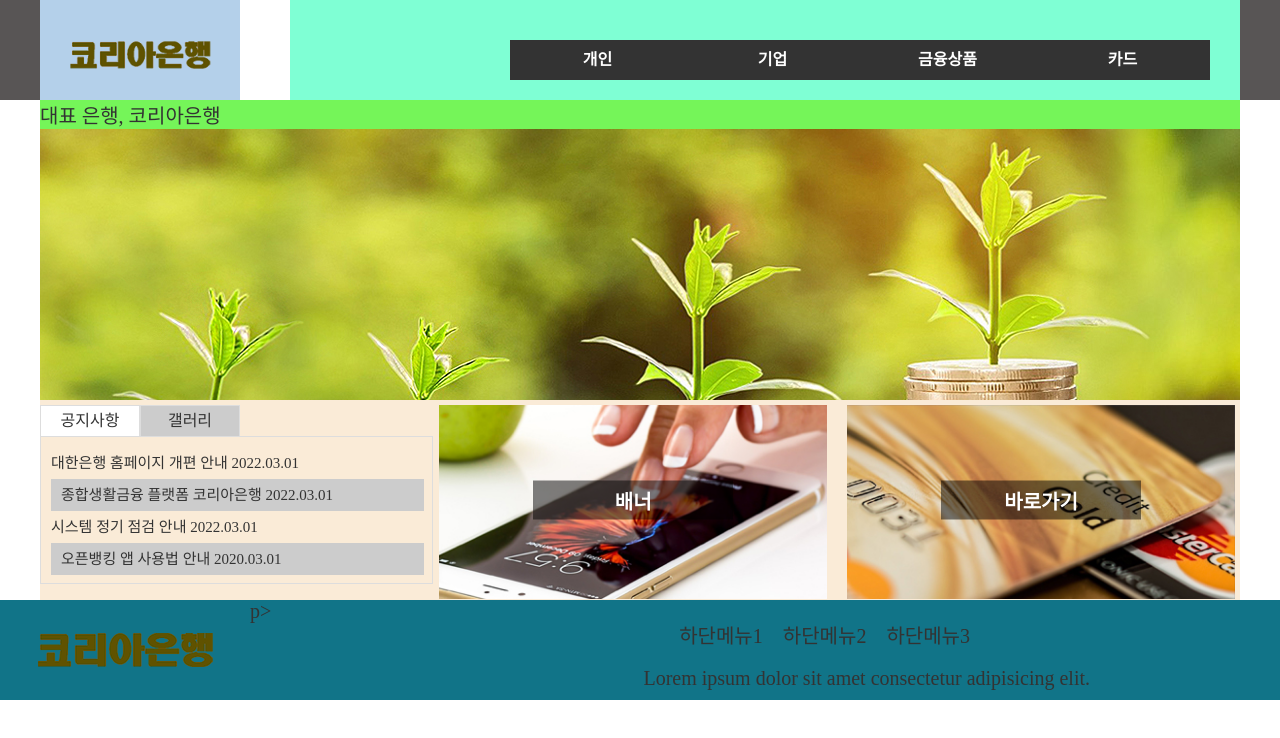
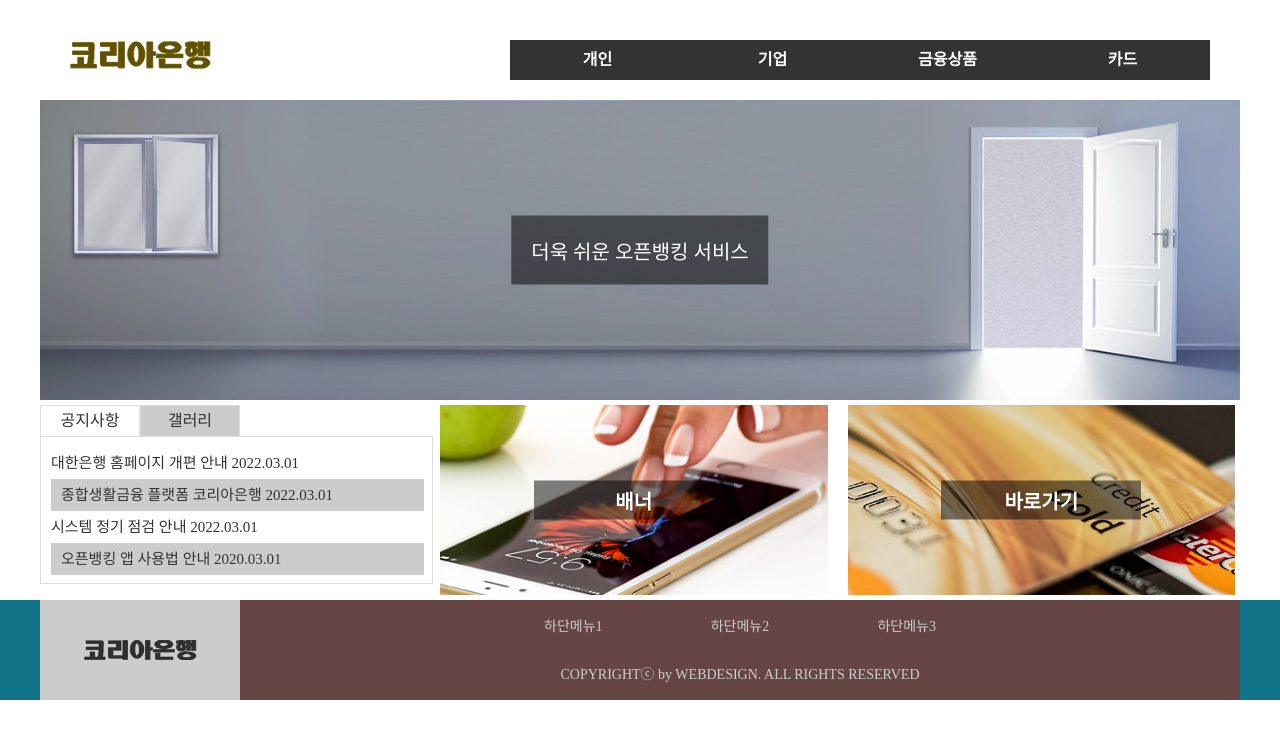
Before and after one commit to jubong2/koreabank, a plain HTML site: page index.html in a window 1280 px wide. Drawn offline with Linux system fonts and the light colour scheme.

Commit message:
자동 슬라이더 / 모달창 띄우기 /메뉴 슬라이딩 열기

```diff
--- a/css/main.css
+++ b/css/main.css
@@ -16,12 +16,50 @@ a {
   text-decoration: none;
   display: block;
 }
+/* 모달창 */
+.modal {
+  display: none;
+  width: 100%;
+  height: 100%;
+  position: fixed;
+  background-color: rgba(0, 0, 0, 0.5);
+  z-index: 99999;
+}
+/* 제이쿼리에서 클래스를 더해서 modal이 보이게 하는 */
+.modal.active {
+  display: block;
+}
+
+.modal-wrap {
+  width: 700px;
+  height: 500px;
+  padding: 30px;
+  position: absolute;
+  top: 50%;
+  left: 50%;
+  transform: translate(-50%, -50%);
+  text-align: center;
+  background-color: #fff;
+}
+
+.modal-wrap h3 {
+  margin: 60px;
+}
+
+.close {
+  position: absolute;
+  bottom: 10px;
+  right: 10px;
+  background-color: #ccc;
+  padding: 5px 10px;
+  font-weight: bold;
+}
+/* 전체레이아웃 */
 .wrap {
   width: 100%;
 }
 header {
   width: 100%;
-  background-color: #585555;
 }
 .header-inner {
   width: 1200px;
@@ -33,7 +71,7 @@ header {
 /* logo */
 .logo {
   width: 200px;
-  background-color: rgb(180, 208, 234);
+
   padding-top: 15px;
 }
 .logo a img {
@@ -42,7 +80,7 @@ header {
 .menu {
   position: relative;
   width: 950px;
-  background-color: aquamarine;
+
   text-align: center;
 }
 .navi {
@@ -59,7 +97,6 @@ header {
   line-height: 40px;
   font-size: 16px;
   font-weight: bold;
-
   background-color: #333;
   color: #fff;
 }
@@ -72,9 +109,10 @@ header {
 .submenu {
   position: relative;
   background-color: #fff;
-  z-index: 1;
+  z-index: 999999;
   display: none;
 }
+
 .submenu > li > a {
   line-height: 40px;
   font-size: 14px;
@@ -87,7 +125,7 @@ header {
 .bodyWrap {
   width: 1200px;
   height: 500px;
-  background-color: rgb(117, 245, 89);
+
   margin: auto;
 }
 .imgslide {
@@ -96,25 +134,26 @@ header {
   height: 300px;
   overflow: hidden;
 }
-.slidelist {
+.slidlist {
   position: relative;
   display: flex;
   height: 100%;
 }
-.slidelist li {
+.slidlist li {
   position: relative;
   height: 100%;
 }
-.slidelist li a {
+.slidlist li a {
   width: 1200px;
   position: relative;
-  height: 100%;
+  height: 300px;
 }
-.slidelist li a img {
+.slidlist li a img {
+  position: relative;
   width: 100%;
   height: 100%;
 }
-.slidelist li a span {
+.slidlist li a span {
   position: absolute;
   top: 50%;
   left: 50%;
@@ -122,6 +161,7 @@ header {
   color: #fff;
   padding: 20px;
   background-color: rgba(0, 0, 0, 0.5);
+  z-index: 999;
 }
 
 /* contents */
@@ -129,7 +169,7 @@ header {
   position: relative;
   width: 1200px;
   height: 200px;
-  background-color: antiquewhite;
+
   display: flex;
 }
 
@@ -207,21 +247,24 @@ header {
 
 .otherwarp {
   position: relative;
-  width: calc(1200px - 393px);
+  width: calc(1200px - 395px);
   height: 100%;
   display: flex;
   padding: 5px;
   gap: 20px;
 }
-.banner {
-  position: relative;
-  width: calc(100% / 2);
-}
+.banner,
 .shotcut {
   position: relative;
   width: calc(100% / 2);
+  overflow: hidden;
 }
 
+.banner a,
+.shotcut a {
+  width: 100%;
+  height: 100%;
+}
 .otherwarp h4 {
   text-align: center;
   position: absolute;
@@ -234,36 +277,66 @@ header {
   padding: 5px 0;
 }
 
-.otherwarp a {
+.banner a img,
+.shortcut a img {
   width: 100%;
-}
-
-.otherwarp img {
-  width: 100%;
+  height: 100%;
 }
 
 /* 하단 */
+/* footer */
 .footer {
   width: 100%;
   height: 100px;
   background-color: #117488;
+}
+.footer-inner {
+  width: 1200px;
+  height: 100%;
+  background-color: #ccc;
+  margin: auto;
   display: flex;
-  position: relative;
 }
-
-.footer-menu {
+/* ftlogo */
+.ft-logo {
+  width: 200px;
+  height: 100px;
+  padding: 20px;
+}
+.ft-logo a {
+  width: 100%;
+  height: 100%;
+}
+.ft-logo a img {
+  width: 100%;
+  height: 100%;
+}
+/* ft-site */
+.ft-site {
+  width: 1000px;
+  height: 100%;
+  background-color: #feb2b2;
+  text-align: center;
+}
+.ft-menu,
+.copy {
+  width: 100%;
+  height: 50px;
+  background-color: #664545;
+  color: #ccc;
+  font-size: 14px;
+}
+.ft-menu ul {
+  margin: auto;
+  width: 50%;
   display: flex;
-  position: absolute;
-  top: 10px;
-  right: 300px;
+  justify-content: space-around;
+  padding-top: 15px;
 }
-
-.footer-menu li {
-  margin: 10px;
+.ft-menu ul li a {
+  font-size: 14px;
+  color: #ccc;
 }
-
-.footer > p {
-  position: absolute;
-  bottom: 10px;
-  right: 190px;
+.copy {
+  line-height: 50px;
 }
--- a/index.html
+++ b/index.html
@@ -10,6 +10,20 @@
     <script src="js/script.js"></script>
   </head>
   <body>
+    <!-- 모달창 -->
+    <div class="modal">
+      <div class="modal-wrap">
+        <h3>코리아은행 기업 서비스 개선 안내</h3>
+        <p>
+          코리아은행에서는 더 나은 금융서비스를 제공하고자 기업 금융서비스를
+          전면 개편하였습니다. 이번 개편을 통해 금융뿐만 아니라 고객 데이터
+          분석, 비금융 서비스 등을 제공하는 기업 종합금융 플랫폼으로 거듭나게
+          되었으며, 모든 금융계좌의 통합관리, 자금 수금 및 지급 실행 등
+          통합자금관리 서비스를 무료로 제공합니다.
+        </p>
+        <div class="close">닫기 x</div>
+      </div>
+    </div>
     <!-- 전체레이아웃 -->
     <div class="wrap">
       <!-- 상단 -->
@@ -92,7 +106,7 @@
               <a href="#">공지사항</a>
               <div class="notice">
                 <ul>
-                  <li>
+                  <li class="popup">
                     <a href="#">
                       대한은행 홈페이지 개편 안내
                       <span>2022.03.01</span>
@@ -164,14 +178,25 @@
 
       <!-- 하단 -->
       <footer class="footer">
-        <img src="images/logo.png" alt="로고" />
-        <ul class="footer-menu">
-          <li><a href="#">하단메뉴1</a></li>
-          <li><a href="#">하단메뉴2</a></li>
-          <li><a href="#">하단메뉴3</a></li>
-        </ul>
-        <p>Lorem ipsum dolor sit amet consectetur adipisicing elit.</p>
-        p>
+        <div class="footer-inner">
+          <!-- footer logo -->
+          <div class="ft-logo">
+            <a href="#"><img src="images/logo_bottom.png" alt="하단로고" /></a>
+          </div>
+          <!-- footer site -->
+          <div class="ft-site">
+            <!-- footer-menu -->
+            <div class="ft-menu">
+              <ul>
+                <li><a href="#">하단메뉴1</a></li>
+                <li><a href="#">하단메뉴2</a></li>
+                <li><a href="#">하단메뉴3</a></li>
+              </ul>
+            </div>
+            <!-- copyright -->
+            <div class="copy">COPYRIGHTⓒ by WEBDESIGN. ALL RIGHTS RESERVED</div>
+          </div>
+        </div>
       </footer>
     </div>
   </body>
--- a/js/script.js
+++ b/js/script.js
@@ -1,11 +1,45 @@
+$(document).ready(function () {
+  // navi의 전체 submenu 나오게하기''
+  //   $(".navi > li")
+  //     .mouseover(function () {
+  //       $(".submenu").stop().slideDown();
+  //     })
+  //     .mouseout(function () {$(".submenu").stop().slideUp(500)});
+  //navi에 해당하는 submenu가 나오는 코드//
+  $(".navi > li")
+    .mouseover(function () {
+      // console.log(this)
+      $(this).find(".submenu").stop().slideDown();
+    })
+    .mouseout(function () {
+      $(this).find(".submenu").stop().slideUp();
+    });
 
+  // d이미지 슬라이드 기능
+  setInterval(function () {
+    $(".slidlist").delay(2000);
+    $(".slidlist").animate({ marginLeft: -1200 });
+    $(".slidlist").delay(2000);
+    $(".slidlist").animate({ marginLeft: -2400 });
+    $(".slidlist").delay(2000);
+    $(".slidlist").animate({ marginLeft: 0 });
+  });
 
-  $(document).ready(function(){
-    // tapmenu
-    $(function(){
-        $(".tabmenu > li >a").click(function(){
-            // console.log(this);
-            $(this).parent().addClass("active").siblings().removeClass("active")
-        })
-    })
-})
+  //   // tapmenu
+
+  $(function () {
+    $(".tabmenu > li >a").click(function () {
+      // console.log(this);
+      $(this).parent().addClass("active").siblings().removeClass("active");
+    });
+  });
+
+  // 모달 오픈기능
+  $(".popup").click(function () {
+    $(".modal").addClass("active");
+  })
+// 모달 닫기 기능
+  $(".close").click(function () {
+    $(".modal").removeClass("active")
+  });
+});
```
